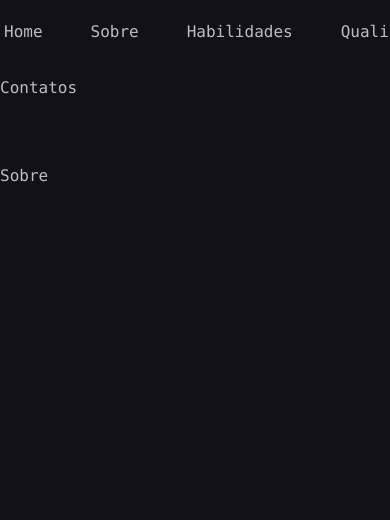
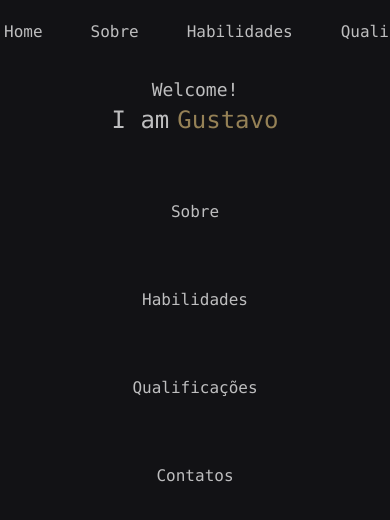
Before and after one commit to devGustavoR/newDev, a Next.js app: page / in a window 390 px wide. Shown: the top 520 px of the page. Built offline with nearby package versions, Linux system fonts and the light colour scheme; a web font is replaced by a local one.

Commit message:
Home iniciada

```diff
--- /dev/null
+++ b/src/app/components/Inicio.tsx
@@ -0,0 +1,21 @@
+export function Inicio() {
+  return (
+    <>
+      <div
+        id="pageHome"
+        className="section flex justify-center items-center flex-col"
+      >
+        <div className="flex justify-center items-center">
+          <h1 className="text-lg">Welcome!</h1>
+        </div>
+        <div className="flex justify-center items-center">
+          <h2 className="mr-2 text-2xl">I am</h2>
+          <h2 className="text-brown-400 cursor-pointer hover:text-brown-300 text-2xl">
+            Gustavo
+          </h2>
+        </div>
+      </div>
+      <div></div>
+    </>
+  );
+}
--- a/src/app/components/NavBar.tsx
+++ b/src/app/components/NavBar.tsx
@@ -28,19 +28,31 @@ export function NavBar() {
               </Link>
             </li>
             <li>
-              <a href="" className="hover:text-brown-400">
+              <Link
+                href="#Habilidades"
+                className="hover:text-brown-400"
+                scroll={true}
+              >
                 Habilidades
-              </a>
+              </Link>
             </li>
             <li>
-              <a href="" className="hover:text-brown-400">
+              <Link
+                href="#Qualificacoes"
+                className="hover:text-brown-400"
+                scroll={true}
+              >
                 Qualificações
-              </a>
+              </Link>
             </li>
             <li>
-              <a href="" className="hover:text-brown-400">
+              <Link
+                href="#Contatos"
+                className="hover:text-brown-400"
+                scroll={true}
+              >
                 Contatos
-              </a>
+              </Link>
             </li>
           </ul>
         </div>
--- a/src/app/globals.css
+++ b/src/app/globals.css
@@ -22,7 +22,7 @@ body {
 
 @layer base {
   .section {
-    @apply py-8 lg:py-24 lg:h-screen flex items-center;
+    @apply py-8 lg:py-24 lg:h-screen flex items-center justify-center;
   }
 }
 
--- a/src/app/page.tsx
+++ b/src/app/page.tsx
@@ -1,13 +1,19 @@
 import { Contatos } from "./components/Contatos";
+import { Habilidades } from "./components/Habilidades";
+import { Inicio } from "./components/Inicio";
 import { NavBar } from "./components/NavBar";
+import { Qualificacoes } from "./components/Qualificacoes";
 import { Sobre } from "./components/Sobre";
 
 export default function Home() {
   return (
     <>
       <NavBar />
+      <Inicio />
+      <Sobre />
+      <Habilidades />
+      <Qualificacoes />
       <Contatos />
-      <Sobre />
     </>
   );
 }
```
